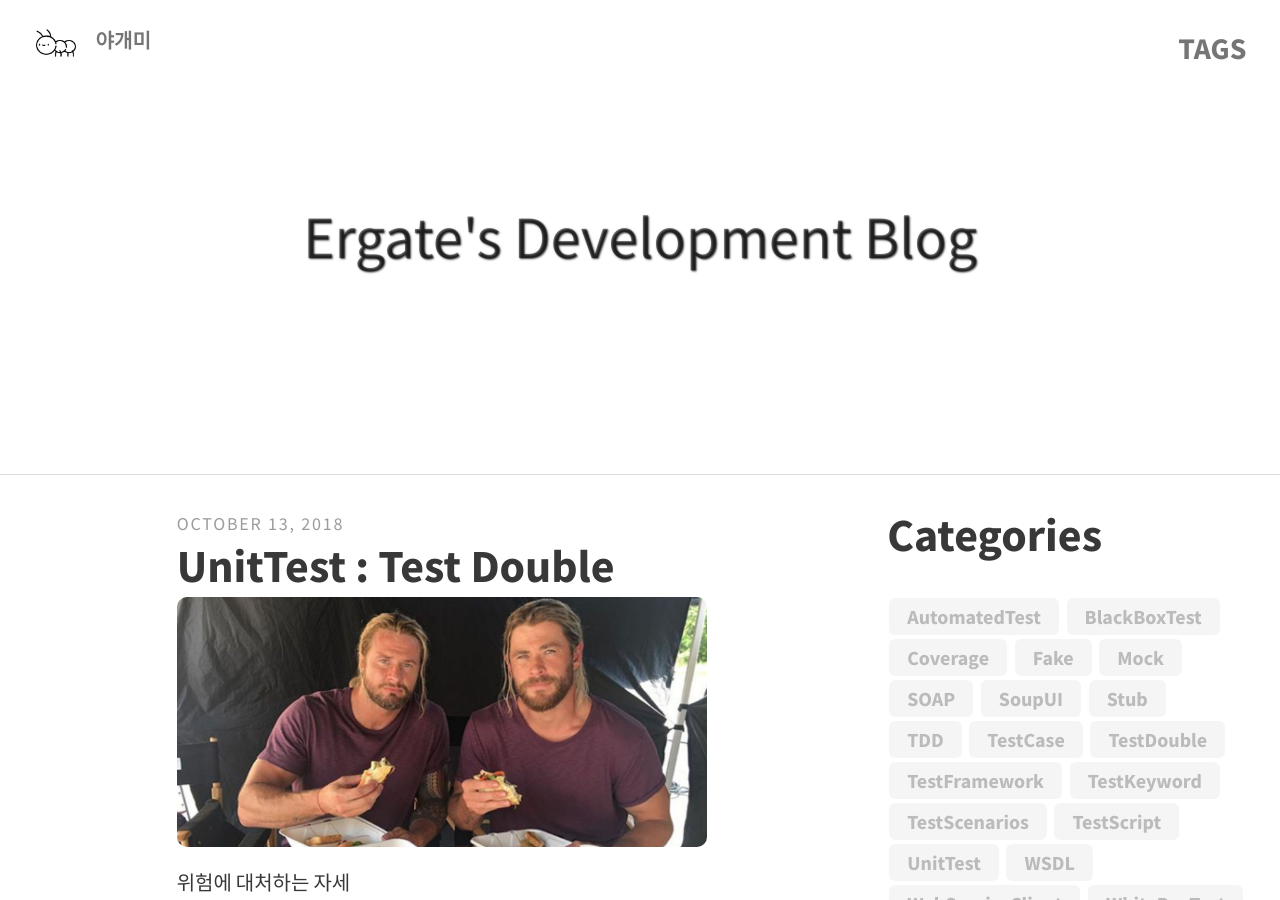
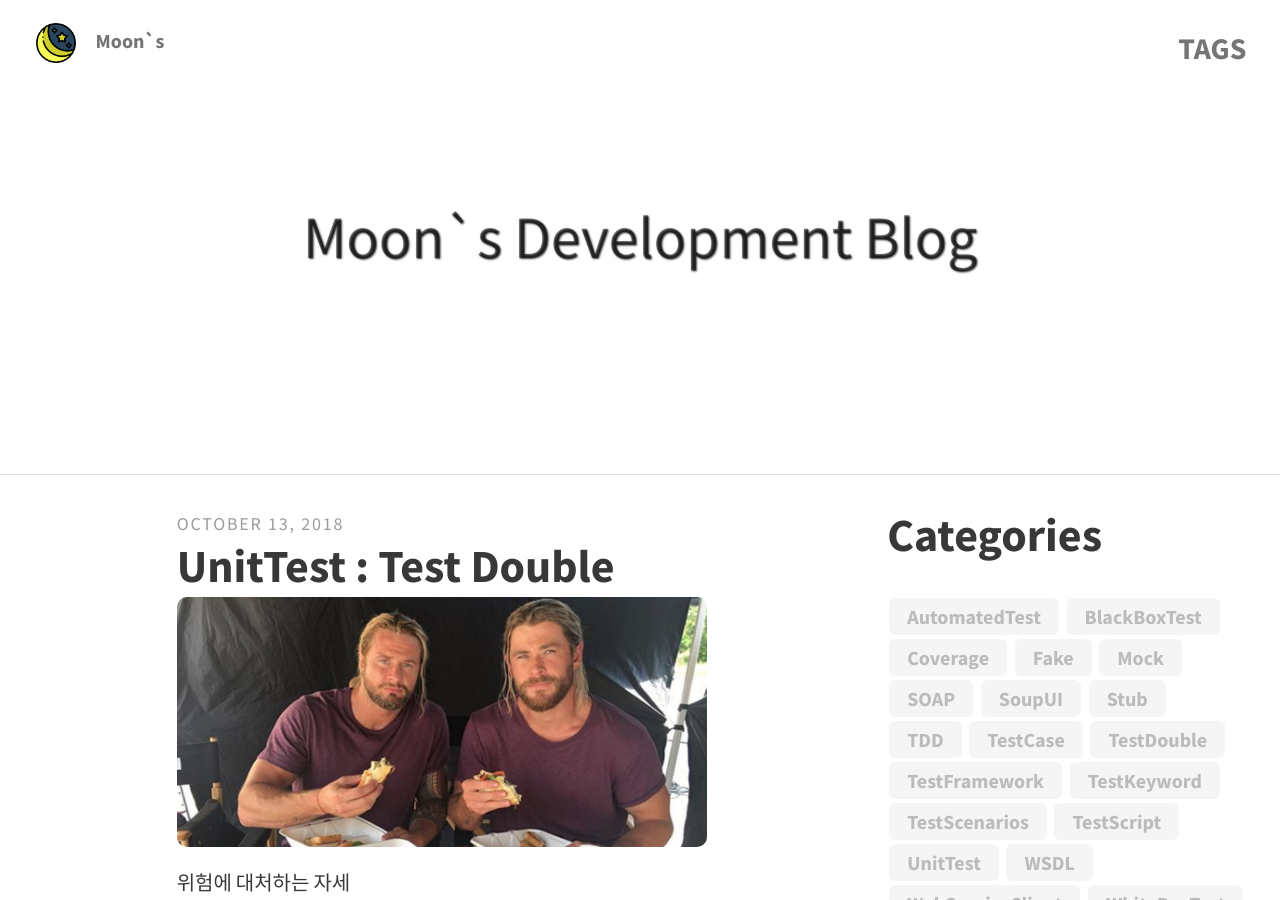
Before and after one commit to gmoon92/gmoon92.github.io, a Jekyll site: the page built from index.html, in a window 1280 px wide and 900 px high. Built offline with Jekyll 4.4.1, drawn with Linux system fonts in a browser that asks for light colours; the list of posts is cut into pages by our own code.

Commit message:
banner change

```diff
--- a/_config.yml
+++ b/_config.yml
@@ -1,19 +1,19 @@
 # SITE CONFIGURATION
 baseurl: ""
 url: "https://gmun.github.io"
-title: 야개미 기술블로그 # site's title
-description: "Development Blog" # used by search engines
+title: Moon`s Development Blog # site's title
+description: "Moon" # used by search engines
 
 # THEME-SPECIFIC CONFIGURATION
 theme_settings:
   # Meta
-  title: 야개미 # blog's title
+  title: Moon`s # blog's title
   avatar: assets/marker.png
   favicon: assets/favicon.ico
   gravatar: # Email MD5 hash
 
   # Header and footer text
-  header_text:  <p>Ergate's Development Blog</p> #two or three lines to describe your site
+  header_text:  <p>Moon`s Development Blog</p> #two or three lines to describe your site
   header_text_feature_image: assets/img/pexels/triangular.jpeg
   footer_text: >
    #Powered by <a href="https://jekyllrb.com/">Jekyll</a> with <a href="https://github.com/gmun/Type-on-Strap">Type on Strap</a>
```
Also changed, not shown: assets/favicon.ico, assets/marker.png, assets/marker.svg.
